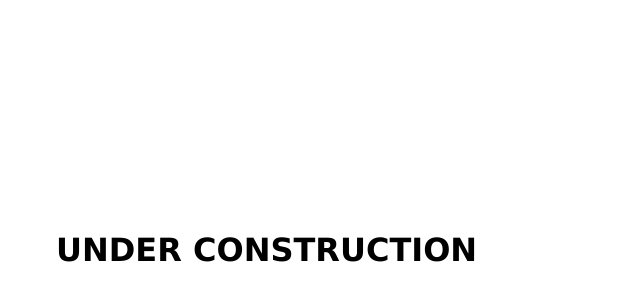
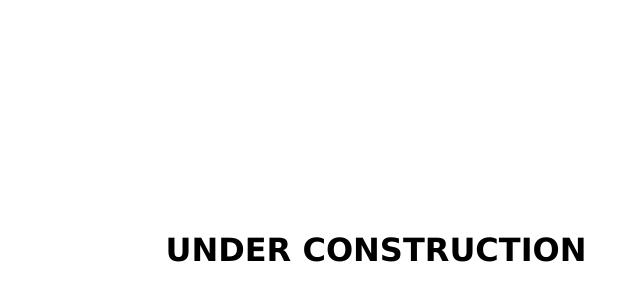
Before and after one commit to balbonits/johndilig-website, a website: page public/index.html in a window 1280 px wide. Shown: the part 70-370 px from the top of the page, without its empty margins (264-904 px from the left). Drawn offline with Linux system fonts and the light colour scheme.

Commit message:
minor css changes

```diff
--- a/index.js
+++ b/index.js
@@ -28,4 +28,4 @@ app.get("/",function(req,res){
             });
 
         }
-}).listen(process.env.PORT, process.env.IP);
+}).listen(process.env.PORT || 3000, process.env.IP);
--- a/public/index.html
+++ b/public/index.html
@@ -9,11 +9,12 @@
             }
             .under-construction-label {
                 display:block;
-                width:auto;
+                width:500px;
                 height:auto;
                 position:fixed;
                 top:35%;
-                left:calc(50vw / 2);
+                left:50%;
+                margin-left:-250px;
                 text-align:center;
             }
         </style>
```
